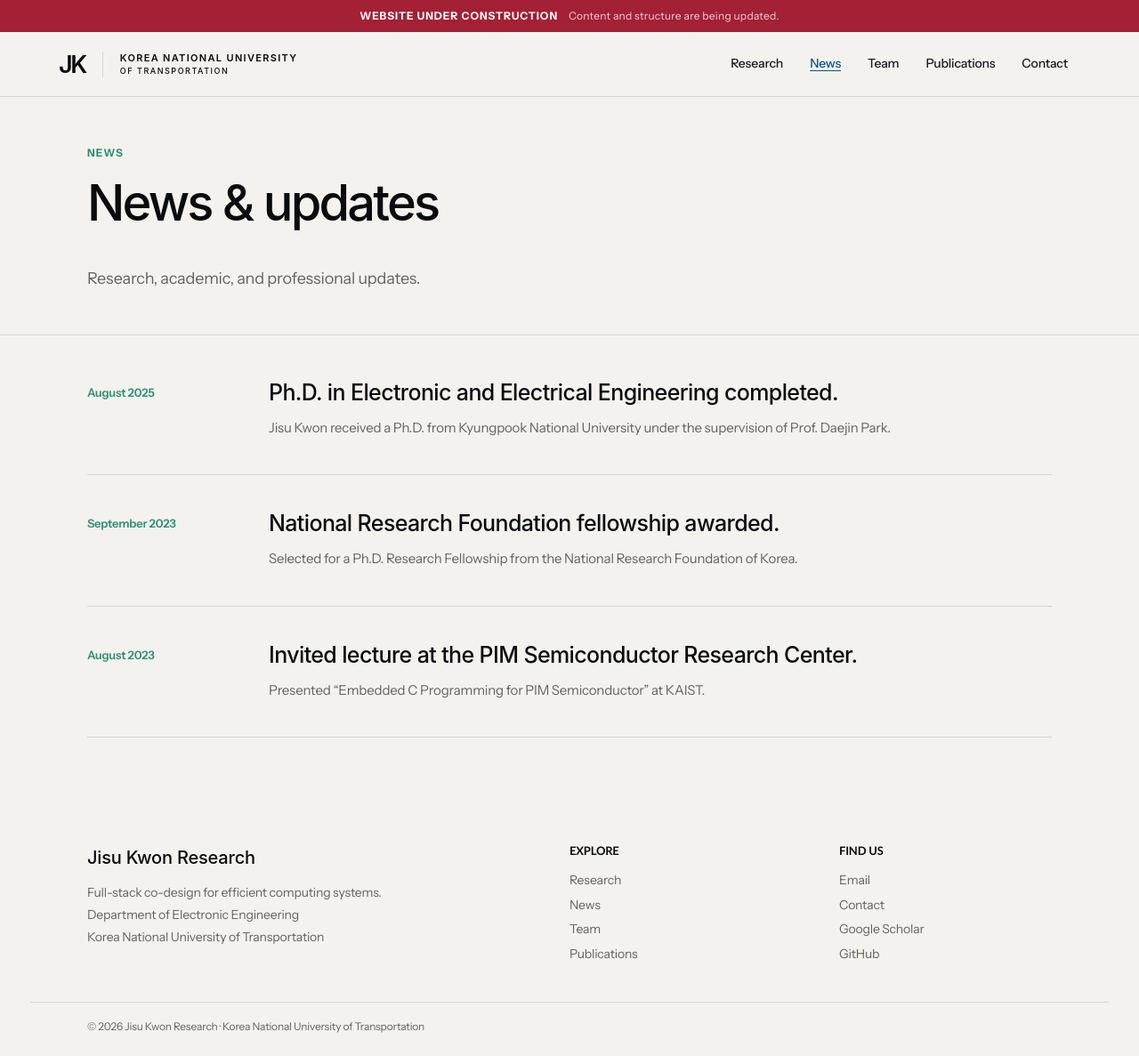
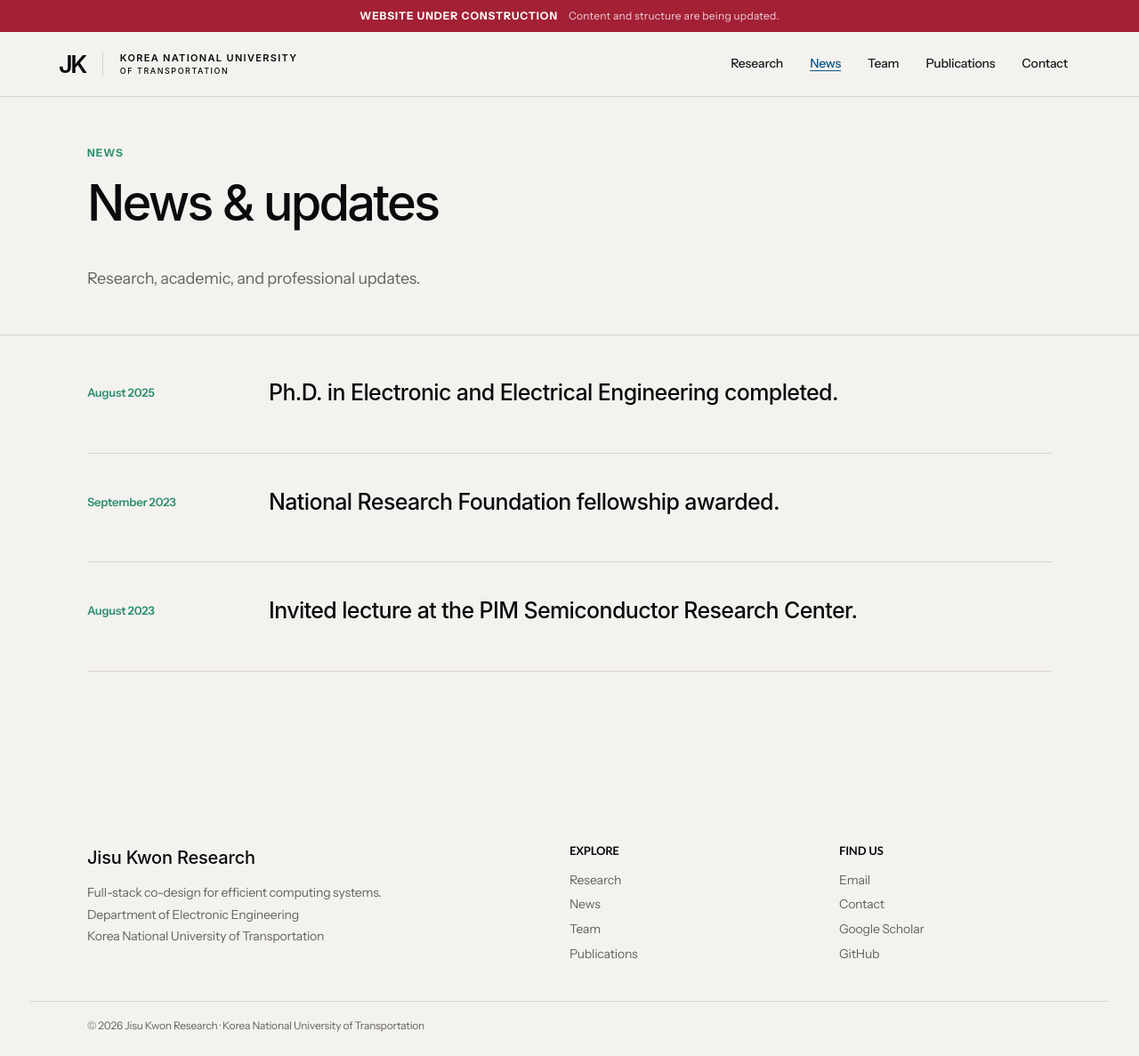
Before and after one commit to kjisu96/kjisu96.github.io, a Jekyll site: the page built from _pages/news.md, in a window 1280 px wide and 1187 px high. Shown: the whole window at 89% size. Built offline with Jekyll 4.4.1, drawn with Linux system fonts in a browser that asks for light colours; some web fonts are replaced.

Commit message:
Simplify news entries

```diff
--- a/_pages/news.md
+++ b/_pages/news.md
@@ -17,26 +17,17 @@ author_profile: false
   <div class="lab-shell lab-news-page__list">
     <article>
       <time datetime="2025-08">August 2025</time>
-      <div>
-        <h2>Ph.D. in Electronic and Electrical Engineering completed.</h2>
-        <p>Jisu Kwon received a Ph.D. from Kyungpook National University under the supervision of Prof. Daejin Park.</p>
-      </div>
+      <h2>Ph.D. in Electronic and Electrical Engineering completed.</h2>
     </article>
 
     <article>
       <time datetime="2023-09">September 2023</time>
-      <div>
-        <h2>National Research Foundation fellowship awarded.</h2>
-        <p>Selected for a Ph.D. Research Fellowship from the National Research Foundation of Korea.</p>
-      </div>
+      <h2>National Research Foundation fellowship awarded.</h2>
     </article>
 
     <article>
       <time datetime="2023-08">August 2023</time>
-      <div>
-        <h2>Invited lecture at the PIM Semiconductor Research Center.</h2>
-        <p>Presented “Embedded C Programming for PIM Semiconductor” at KAIST.</p>
-      </div>
+      <h2>Invited lecture at the PIM Semiconductor Research Center.</h2>
     </article>
   </div>
 </section>
```
